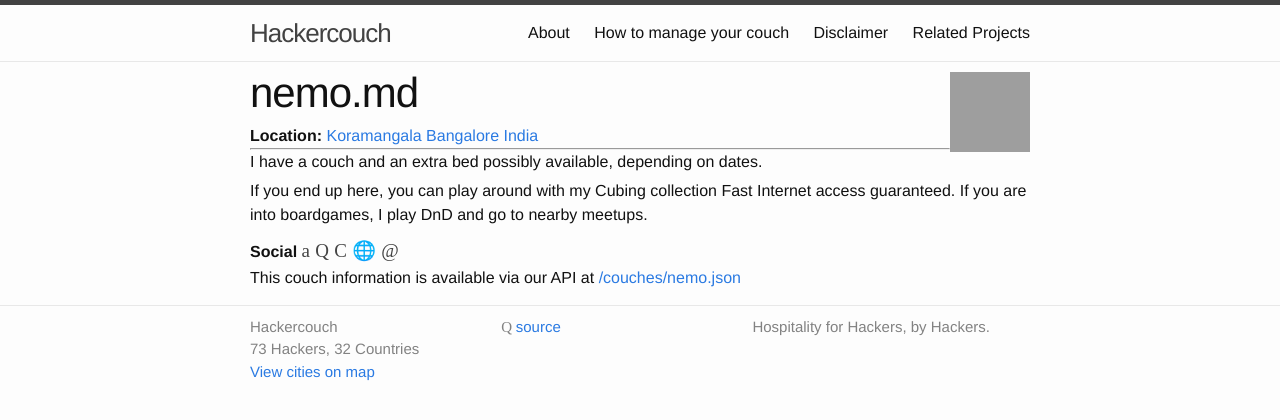
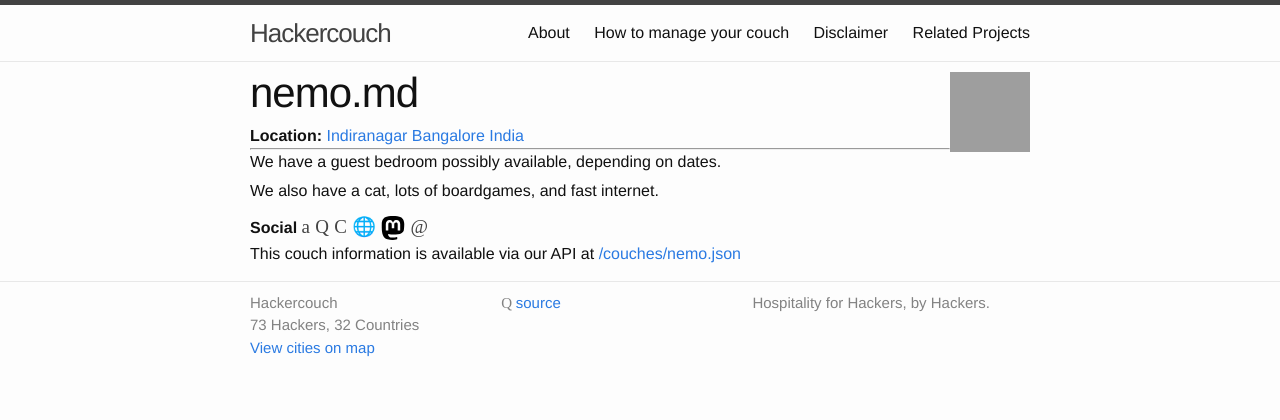
Before and after one commit to hackercouch/hackercouch, a Jekyll site: the page built from _couches/nemo.md, in a window 1280 px wide, cut to the strip 0-420 px from the top of the page. Built offline with Jekyll 4.4.1, drawn with Linux system fonts in a browser that asks for light colours; some web fonts are replaced; grey boxes are pictures that could not be loaded.

Commit message:
I moved to Indiranagar
Also got a cat.

```diff
--- a/_couches/nemo.md
+++ b/_couches/nemo.md
@@ -1,16 +1,15 @@
 ---
 github: captn3m0
 twitter: captn3m0
+mastodon: "https://tatooine.club/@nemo"
 email: me@captnemo.in
 website: https://captnemo.in
 reddit: vim_vs_emacs
 city: Bangalore
 country: IN
-region: Koramangala
+region: Indiranagar
 ---
 
-I have a couch and an extra bed possibly available, depending on dates.
+We have a guest bedroom possibly available, depending on dates.
 
-If you end up here, you can play around with my Cubing collection
-Fast Internet access guaranteed. If you are into boardgames, I play DnD
-and go to nearby meetups.
+We also have a cat, lots of boardgames, and fast internet.
```
